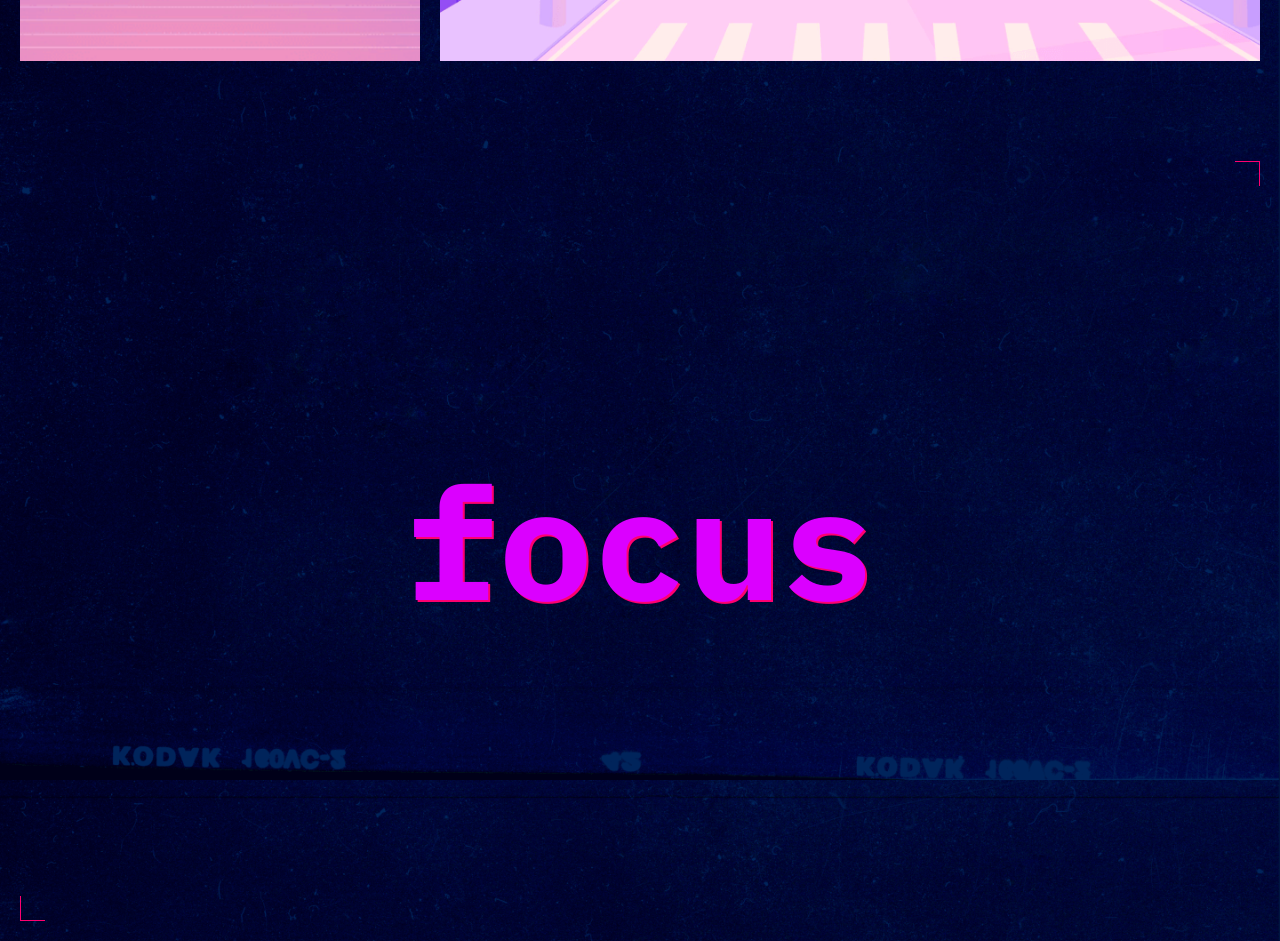
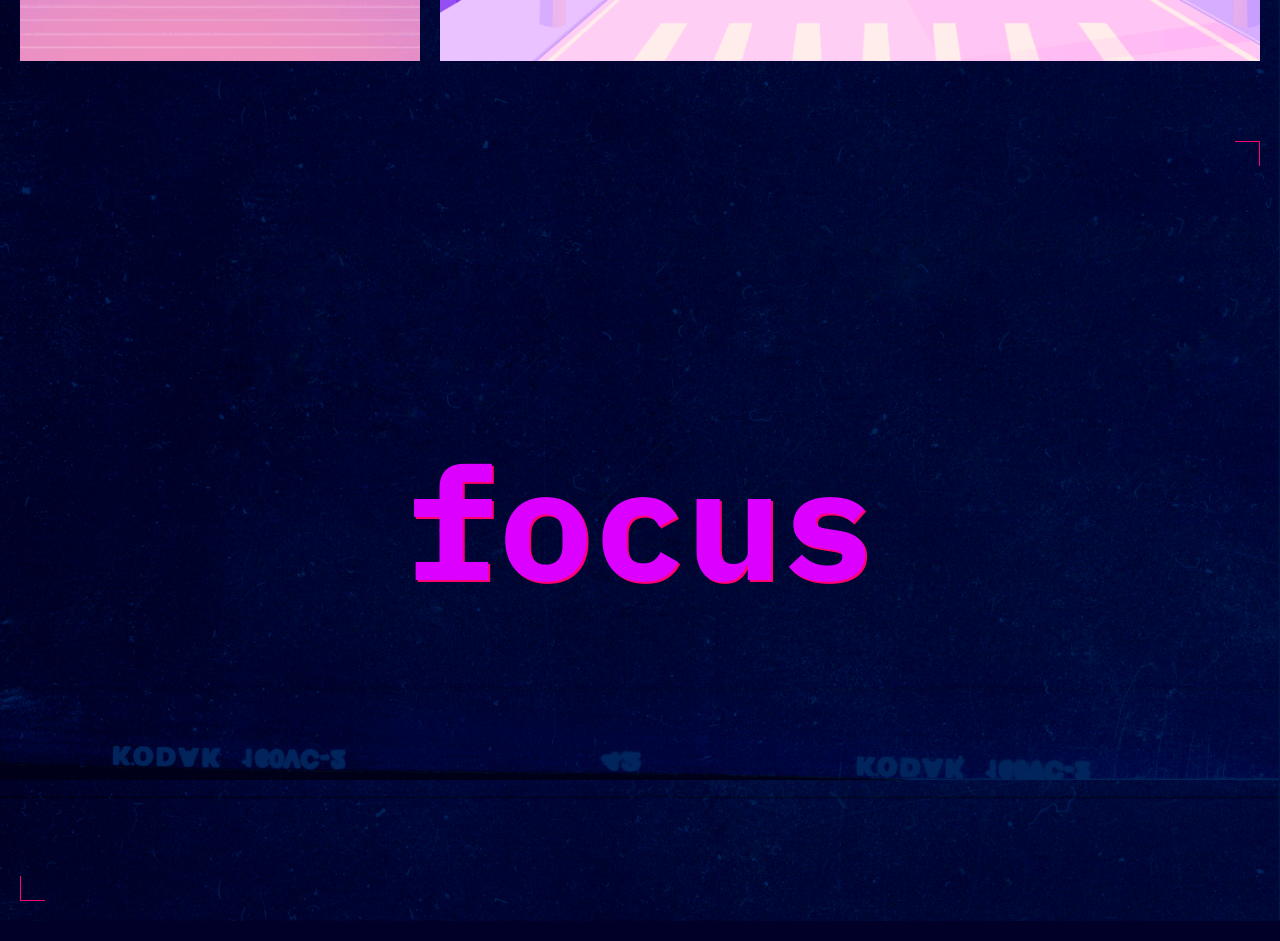
Before and after one commit to nstsvs/slozhno-sosredotochitsya, a plain HTML site: page index.html in a window 1280 px wide. Shown: the part 4020-4961 px from the top of the page. Drawn offline with Linux system fonts and the light colour scheme.

Commit message:
fixed styles and html

```diff
--- a/index.html
+++ b/index.html
@@ -189,10 +189,10 @@
           <img loading="lazy" class="picture street" src="./images/street.png" alt="Улица">
         </div>
       </section>
-      <footer class="footer decorated-zone">
-        <h6 class="project-title">focus</h6>
-      </footer>
     </main>
+    <footer class="footer decorated-zone">
+      <h6 class="project-title">focus</h6>
+    </footer>
     <script src="./scripts/script.js"></script>
   </body>
 </html>
--- a/styles/style.css
+++ b/styles/style.css
@@ -203,6 +203,7 @@
 }
 
 .footer {
+  margin-block-start: 40px;
   position: relative;
   display: grid;
   align-items: center;
@@ -304,6 +305,10 @@
   .street {
     grid-area: street;
   }
+
+  .footer {
+    margin-block-start: 60px;
+  }
 }
 
 @media screen and (min-width: 1024px) {
```
